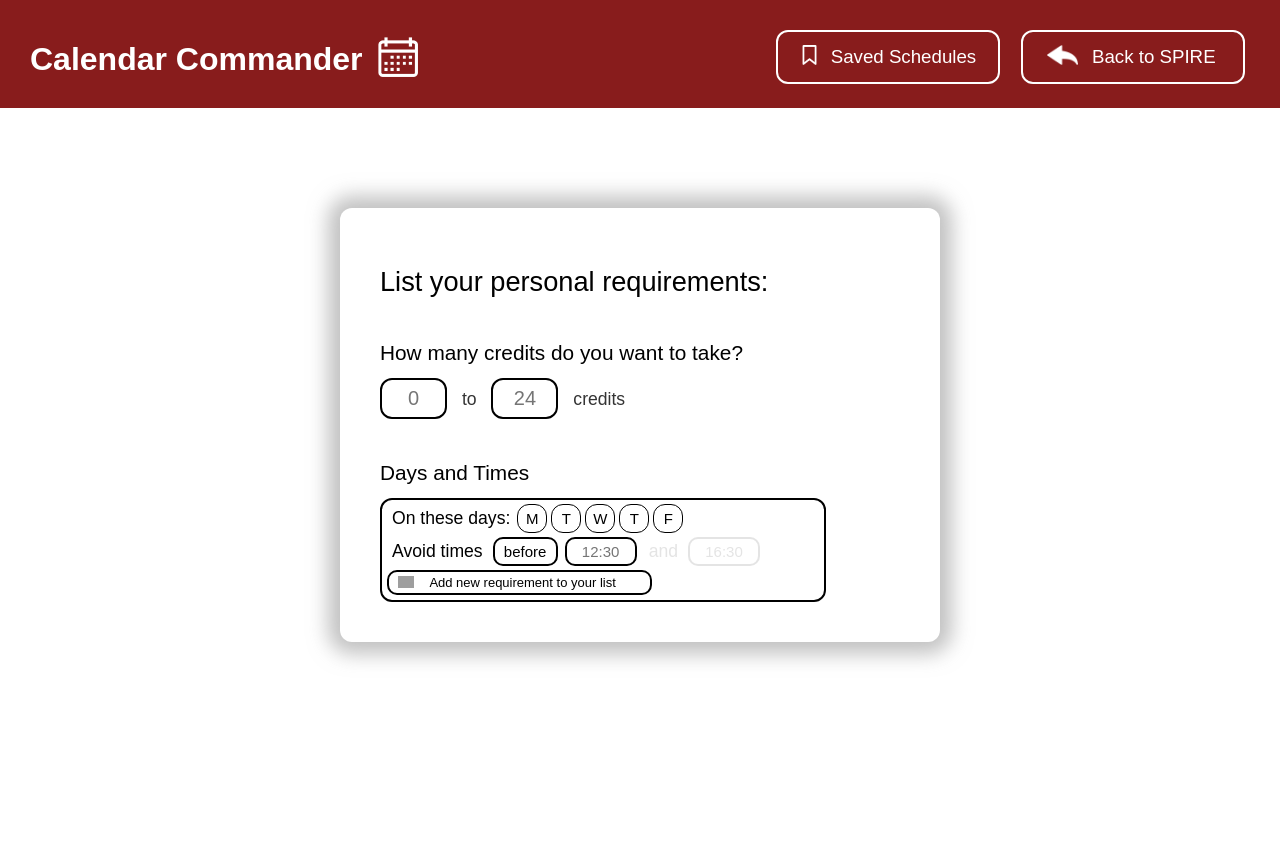
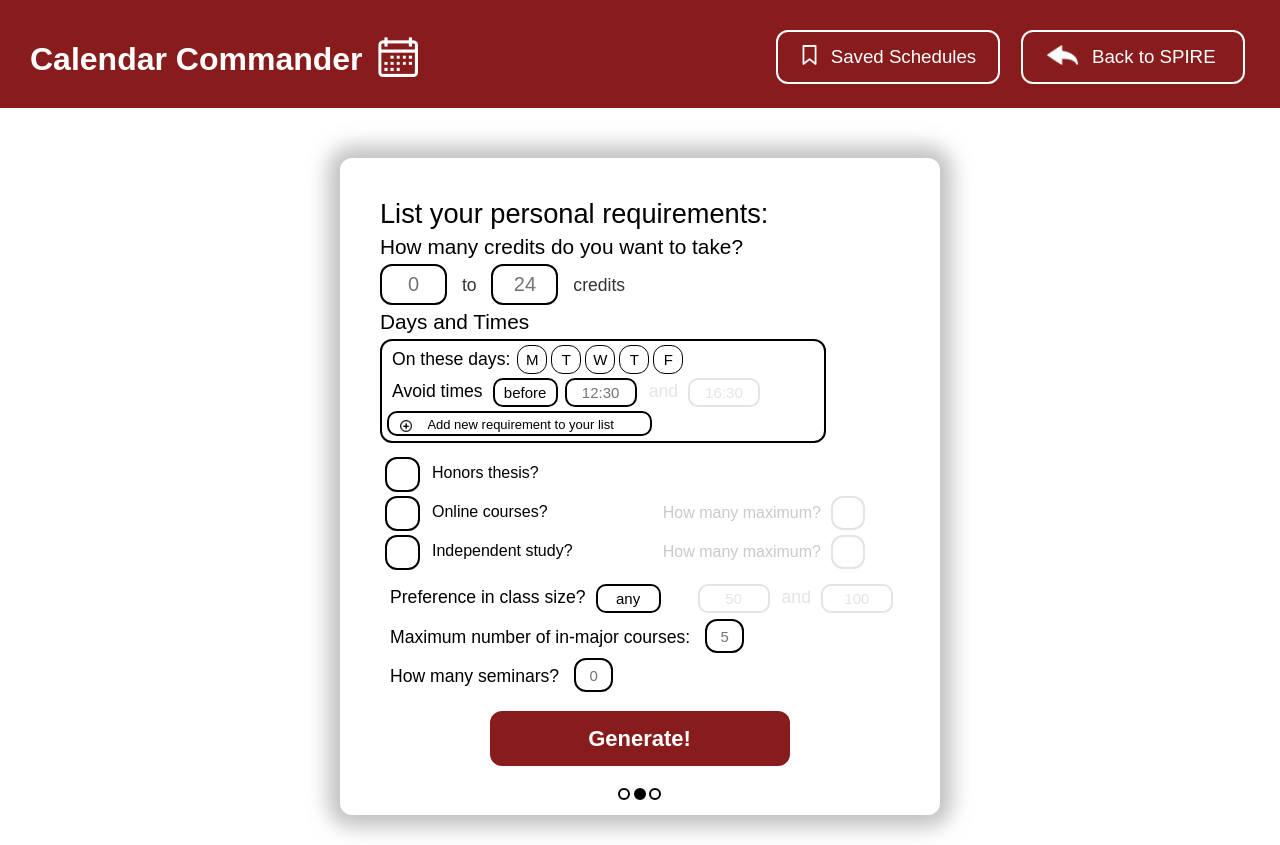
Before and after one commit to JakeCalkins/veer-is-late, a React (Create React App) app in the folder calendar-commander/: page / in a window 1280 px wide. Before the commit the page ends 800 px from the top, so only its background shows below. Built offline with nearby package versions, Linux system fonts and the light colour scheme; grey boxes are pictures that could not be loaded; a web font is replaced by a local one.

Commit message:
Created Requirements Container
CSS and JS running

```diff
--- a/calendar-commander/src/components/requirements_container/RequirementContainers.js
+++ b/calendar-commander/src/components/requirements_container/RequirementContainers.js
@@ -1,6 +1,6 @@
 import React from 'react';
 import "./RequirementsContainer.css"
-import add_icon from "../menu_items/addIcon.png"
+import add_icon from "../MenuItems/addIcon.png"
 
 class RequirementsContainer extends React.Component {
   render() {
@@ -41,6 +41,55 @@ class RequirementsContainer extends React.Component {
                 </button>
             </div>
           </div>
+          <div class="option-list">
+            <div class="option">
+              <button class="honors-selection"></button>
+              <h1>Honors thesis?</h1>
+            </div>
+            <div class="option">
+              <button class="online-selection"></button>
+              <h1>Online courses?</h1>
+              <span class="side-option-false">
+                <h1>How many maximum?</h1>
+                <input class="online-input"></input>
+              </span>
+            </div>
+            <div class="option">
+              <button class="independent-selection"></button>
+              <h1>Independent study?</h1>
+              <span class="side-option-false">
+                <h1>How many maximum?</h1>
+                <input class="independent-input"></input>
+              </span>
+            </div>
+          </div>
+          <div class="input-options">
+              <div class="input-opt">
+                <p class="days-text">Preference in class size?</p>
+                <button class="between-any-toggle">any</button>
+                <div class="class-options-false">
+                <input id="min-class-input" type="text" placeholder="50"></input>
+                  <p class="days-text">and</p>
+                  <input id="max-class-input" type="text" placeholder="100"></input>
+              </div>
+            </div>
+            <div class="input-opt">
+                <p class="days-text">Maximum number of in-major courses: </p>
+                <input id="course-class-input" type="text" placeholder="5"></input>
+            </div>
+              <div class="input-opt">
+                <p class="seminar-text">How many seminars? </p>
+                <input id="seminar-class-input" type="text" placeholder="0"></input>
+              </div>
+          </div>
+          <div class="forthebutton">
+            <button id="generate">Generate!</button>
+          </div>
+          <div class="circles">
+            <div class="circle"></div>
+            <div class="circle" id="current-item" ></div>
+            <div class="circle"></div>
+          </div>
         </div>
       </div>
     );
--- a/calendar-commander/src/components/requirements_container/RequirementsContainer.css
+++ b/calendar-commander/src/components/requirements_container/RequirementsContainer.css
@@ -4,8 +4,9 @@
   width: 520px;
   height: auto;
   margin: auto;
-  margin-top: 100px;
-  padding: 40px 40px 40px 40px;
+  margin-top: 50px;
+  padding: 40px 40px 10px 40px;
+  margin-bottom: 30px;
 }
 
 
@@ -13,13 +14,18 @@
   font-size: 1.7em;
   letter-spacing: 0px;
   font-weight: 100;
+  padding-top: 0;
+  margin-top: 0;
+  margin-bottom: 0;
 }
 
 #requirements-container .sub-headers {
   position: relative;
-  top: 15px;
+  top: 0px;
   font-weight: 300;
   font-size: 1.3em;
+  margin-top: 5px;
+  margin-bottom: 5px;
 }
 
 #requirements-container #min-credit-input,
@@ -35,6 +41,7 @@
   font-weight: 200;
 }
 
+
 input[type=number]::-webkit-inner-spin-button,
 input[type=number]::-webkit-outer-spin-button {
   -webkit-appearance: none;
@@ -44,6 +51,7 @@ input[type=number]::-webkit-outer-spin-button {
 #requirements-container .credit-input-section * {
   display: inline;
 }
+
 
 #requirements-container .divide {
   font-weight: 100;
@@ -109,6 +117,7 @@ input[type=number]::-webkit-outer-spin-button {
   top: 2px;
   margin: 2px;
   margin-left: 10px;
+  vertical-align: middle;
 }
 
 #requirements-container #min-time-input, #requirements-container #max-time-input  {
@@ -125,6 +134,7 @@ input[type=number]::-webkit-outer-spin-button {
   top: 2px;
   margin: 2px;
   margin-left: 5px;
+  vertical-align: middle;
 }
 
 #requirements-container #max-time-input {
@@ -162,16 +172,272 @@ input[type=number]::-webkit-outer-spin-button {
   top: 2px;
   margin: 2px;
   margin-left: 5px;
+
 }
 
 #requirements-container span{
   position: relative;
   right: 5px;
   bottom: 1px;
+  vertical-align: middle;
 }
 
 #requirements-container .add-sign {
   height: 12px;
   position: relative;
   right: 20px;
+  vertical-align: middle;
 }
+
+#requirements-container  .option button{
+  border-radius: 12px;
+  border: 2px solid black;
+  width: 35px;
+  height: 35px;
+  font-size: 15px;
+  padding: 4px;
+  text-align: center;
+  -webkit-appearance: none;
+  font-weight: 200;
+  position: relative;
+  top: 2px;
+  margin: 2px;
+  margin-left: 5px;
+  vertical-align: middle;
+}
+
+#requirements-container  .option input {
+  border-radius: 12px;
+  border: 2px solid black;
+  width: 30px;
+  height: 30px;
+  font-size: 15px;
+  text-align: center;
+  -webkit-appearance: none;
+  font-weight: 200;
+  padding: 0;
+  margin-left: 10px;
+  position: relative;
+  top: 1px;
+}
+
+
+
+#requirements-container .option-list .option *{
+  display: inline;
+}
+
+#requirements-container .option-list {
+  margin-top: 10px;
+}
+
+#requirements-container .option-list .option h1{
+  font-size: 1em;
+  font-weight: 100;
+  vertical-align: middle;
+  margin-left: 10px;
+  margin-top: -1px;
+}
+
+#requirements-container .option-list .option span{
+  float: right;
+  margin-right: 30px;
+  position: relative;
+  top: 3px;
+}
+
+#requirements-container .option-list .option .side-option-false{
+  color: rgba(150, 150, 150, .5);
+}
+
+#requirements-container .option-list .option .side-option-false input{
+  border: 2px solid rgba(167, 167, 167, .3) !important;
+
+}
+
+
+#requirements-container .option-list .option .side-option-true{
+  color: black;
+}
+
+#requirements-container .option-list .option .side-option-true input{
+  border: 2px solid black !important;
+
+}
+
+
+#requirements-container .input-options .input-opt * {
+  display: inline;
+}
+
+#requirements-container .input-options h1{
+  font-size: 1em;
+  font-weight: 100;
+  vertical-align: middle;
+}
+
+#requirements-container .input-options input{
+  border-radius: 12px;
+  border: 2px solid black;
+  width: 30px;
+  height: 30px;
+  font-size: 15px;
+  text-align: center;
+  -webkit-appearance: none;
+  font-weight: 200;
+  padding: 0;
+  margin-left: 10px;
+  position: relative;
+  top: 1px;
+}
+
+#requirements-container .input-options {
+  margin-top: 10px;
+}
+
+#requirements-container .between-any-toggle {
+  border-radius: 10px;
+  border: 2px solid black;
+  width: 65px;
+  height: 29px;
+  font-size: 15px;
+  padding: 4px;
+  text-align: center;
+  -webkit-appearance: none;
+  font-weight: 200;
+  position: relative;
+  top: 2px;
+  margin: 2px;
+  margin-left: 10px;
+  vertical-align: middle;
+}
+
+#requirements-container #min-class-input, #requirements-container #max-class-input  {
+  border-radius: 10px;
+  border: 2px solid black;
+  width: 60px;
+  height: 17px;
+  font-size: 15px;
+  padding: 4px;
+  text-align: center;
+  -webkit-appearance: none;
+  font-weight: 200;
+  position: relative;
+  top: 2px;
+  margin: 2px;
+  margin-left: 5px;
+  vertical-align: middle;
+}
+
+#requirements-container #max-class-input {
+  margin-left: 10px;
+}
+
+#requirements-container .class-options-false {
+  margin-left: 30px;
+}
+
+#requirements-container .class-options-true {
+  margin-left: 30px;
+}
+
+#requirements-container .class-options-false input{
+  border: 2px solid rgba(167, 167, 167, .3) !important;
+}
+
+#requirements-container .class-options-false *, #requirements-container .class-options-false ::placeholder{
+  color: rgba(167, 167, 167, .3);
+}
+
+
+#requirements-container .class-options-true input{
+  border: 2px solid black !important;
+}
+
+#requirements-container .class-options-true *, #requirements-container .class-options-true ::placeholder{
+  color: rgba(150, 150, 150, 1);
+}
+
+
+#requirements-container #course-class-input {
+  border-radius: 12px;
+  border: 2px solid black;
+  width: 35px;
+  height: 30px;
+  font-size: 15px;
+  text-align: center;
+  -webkit-appearance: none;
+  font-weight: 200;
+  padding: 0;
+  margin-left: 10px;
+  position: relative;
+  margin-top: 5px;
+}
+
+#requirements-container #seminar-class-input {
+  border-radius: 12px;
+  border: 2px solid black;
+  width: 35px;
+  height: 30px;
+  font-size: 15px;
+  text-align: center;
+  -webkit-appearance: none;
+  font-weight: 200;
+  padding: 0;
+  margin-left: 10px;
+  position: relative;
+  margin-top: 5px;
+}
+
+#requirements-container .seminar-text {
+  font-weight: 100;
+  margin-left: 10px;
+  color: rgb(1, 1, 1);
+  font-size: 1.1em;
+  margin-top: 9px;
+  position: relative;
+  top: 2px;
+}
+
+#requirements-container #generate {
+  width: 300px;
+  height: 55px;
+  background-color: #881c1c;
+  color: white;
+  border-radius: 12px;
+  font-size: 22px;
+  font-weight: bold;
+  margin-left: auto;
+  margin-right: auto;
+  padding: 0px;
+}
+
+#requirements-container .forthebutton {
+  margin-left: auto;
+  margin-right: auto;
+  width: 301px;
+  margin-top: 20px;
+  margin-bottom: 0px;
+}
+
+#requirements-container .circles {
+  margin-left: auto;
+  margin-right: auto;
+  width: 2.9rem;
+  margin-top: 20px;
+  margin-bottom: 0px;
+}
+
+#requirements-container .circle {
+  height: 0.5rem;
+  width: 0.5rem;
+  background-color: white;
+  border: 2px solid black;
+  border-radius: 50%;
+  display: inline-block;
+  margin: 0.1rem;
+}
+
+#requirements-container #current-item.circle {
+  background-color: #000;
+}
```
